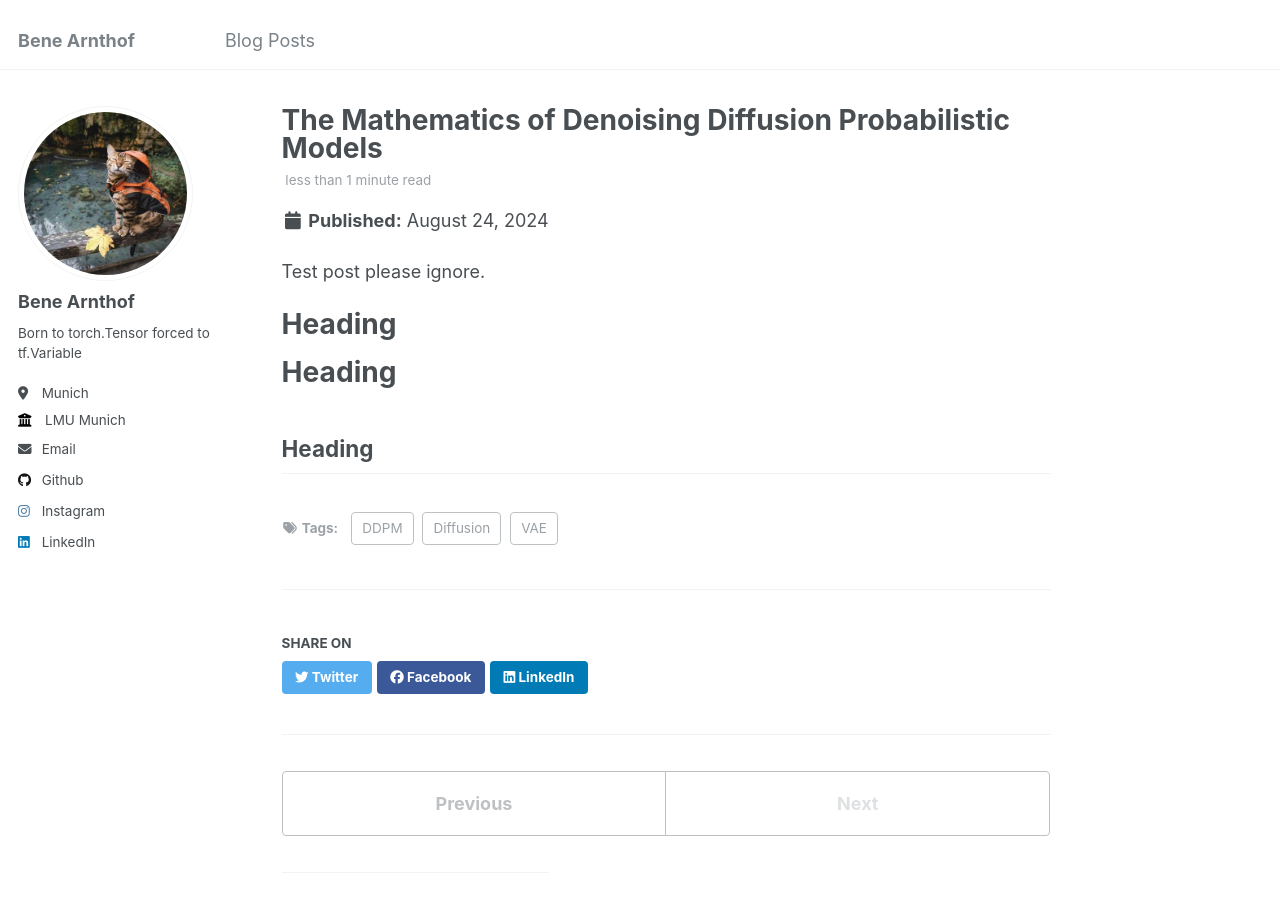
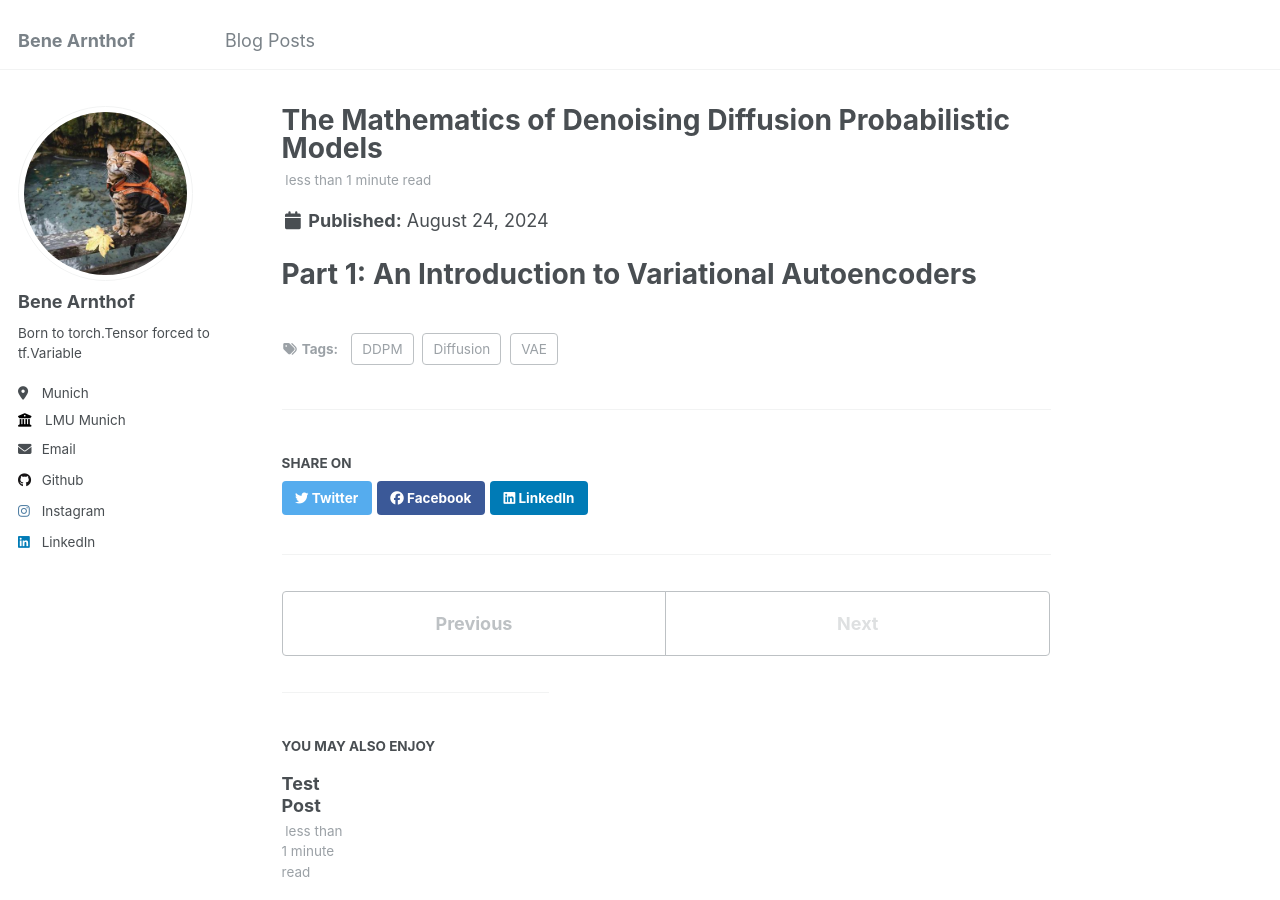
Before and after one commit to benearnthof/benearnthof.github.io, a Jekyll site: the page built from _posts/2024-17-09-VAE.md, in a window 1280 px wide and 900 px high. Built offline with Jekyll 4.4.1, drawn with Linux system fonts in a browser that asks for light colours.

Commit message:
Update 2024-17-09-VAE.md

```diff
--- a/_posts/2024-17-09-VAE.md
+++ b/_posts/2024-17-09-VAE.md
@@ -9,13 +8,5 @@ tags:
   - Diffusion
 ---
 
-Test post please ignore.
-
-Heading
+Part 1: An Introduction to Variational Autoencoders
 ======
-
-Heading
-======
-
-Heading
-------
```
Also changed, not shown: other parts of _posts/2024-17-09-VAE.md (+0 -1 lines).
